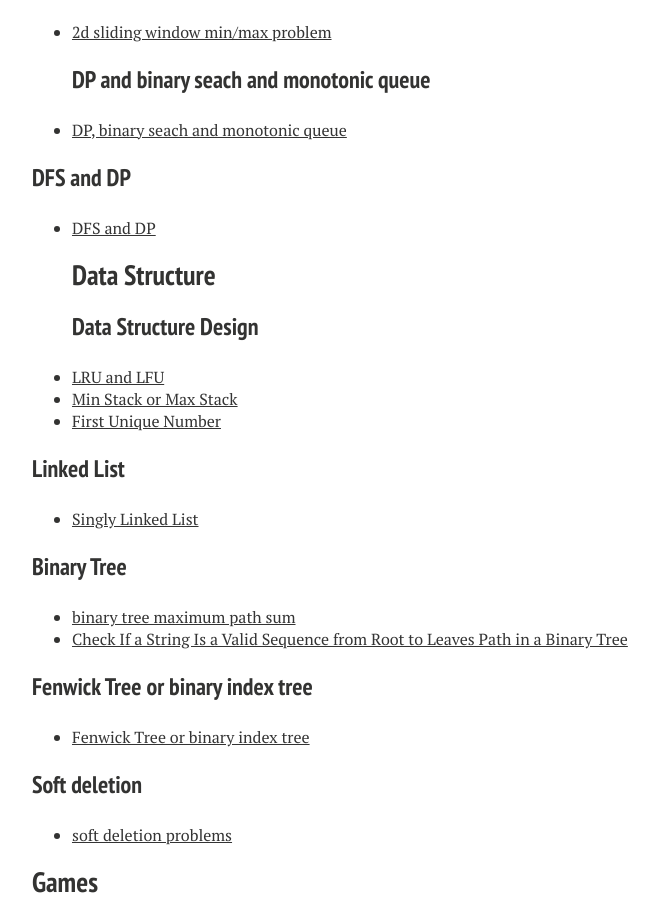
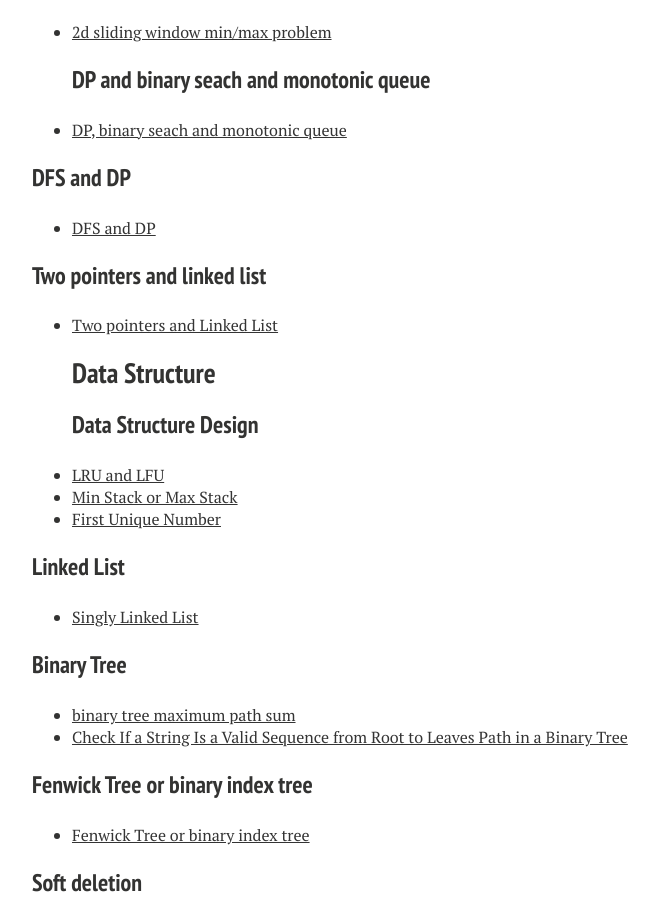
Before and after one commit to xiaokeshen/xiaokeshen.github.io, a Jekyll site: the page built from blog/index.md, in a window 1280 px wide and 900 px high, scrolled down 2958 px. Shown: the whole window, without its empty margins (288-947 px from the left). Built offline with Jekyll 4.4.1, drawn with Linux system fonts in a browser that asks for light colours; nearby versions of some CDN libraries; some of the changed text lies outside the part shown.

Commit message:
add one blog

```diff
--- a/blog/index.md
+++ b/blog/index.md
@@ -101,6 +101,9 @@ My 'Serious' coding got started since I became a student as a Computer Science M
 
 ### DFS and DP
 - [DFS and DP](https://medium.com/@jim.morris.shen/binary-seardfs-and-dp-e7fa99a8742d?source=friends_link&sk=85922ce20cfa65bfe684b7bf048d1c07)
+
+### Two pointers and linked list
+- [Two pointers and Linked List](https://medium.com/@jim.morris.shen/two-pointers-and-linked-list-f43ab9242070?source=friends_link&sk=b0df73a69ceb49a258d7589c8c2db25c)
 ## Data Structure
 ### Data Structure Design
 
```
